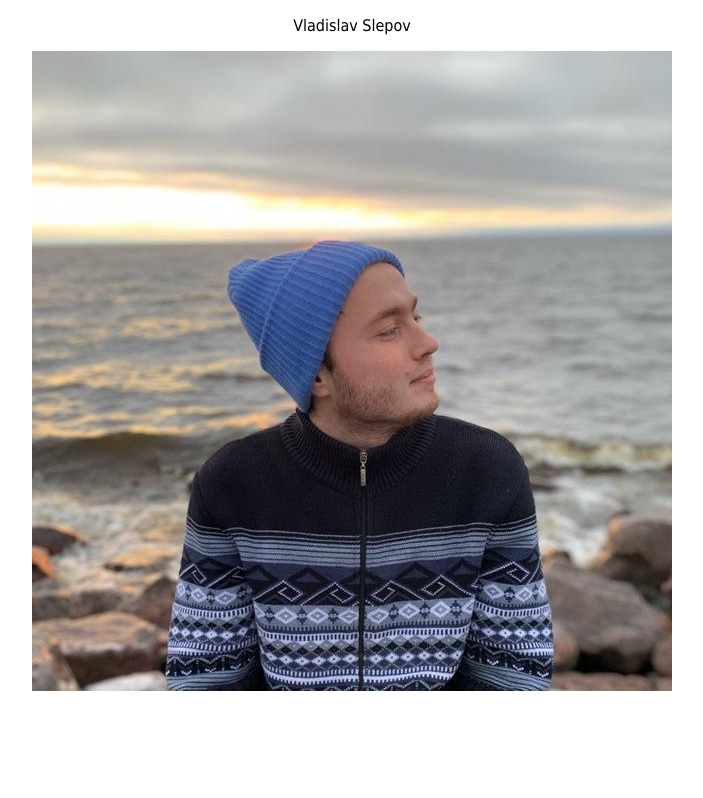
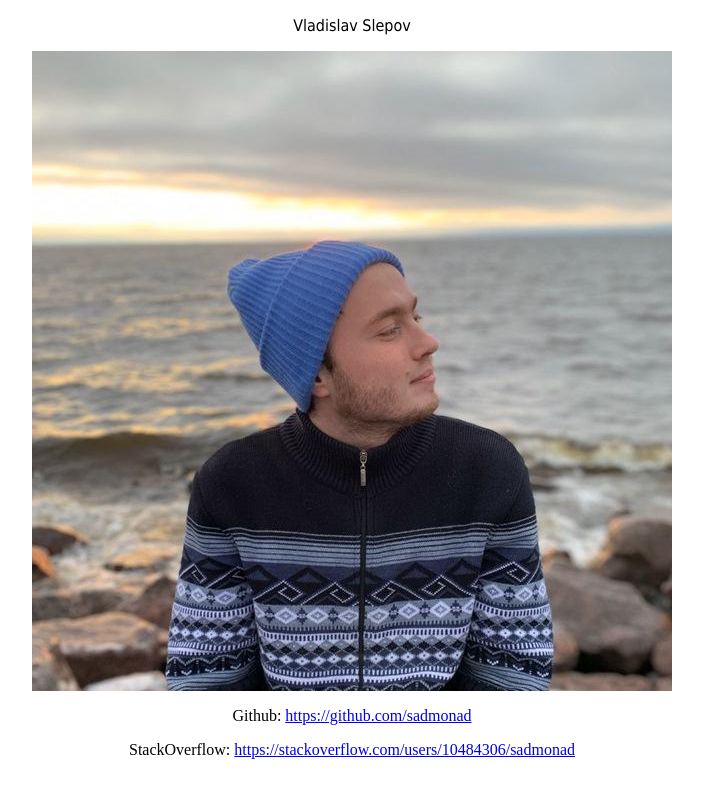
Before and after one commit to sadmonad/cv, a plain HTML site: page index.html in a window 1280 px wide. Shown: the whole page, without its empty margins (288-991 px from the left). Drawn offline with Linux system fonts and the light colour scheme.

Commit message:
Add github & SO links

```diff
--- a/index.html
+++ b/index.html
@@ -8,5 +8,7 @@
   <body>
       <center class="center"><p>Vladislav Slepov</p></center>
       <img src="avatar.jpg" class="center">
+      <center><p>Github: <a href="https://github.com/sadmonad">https://github.com/sadmonad</a></p>
+      <center><p>StackOverflow: <a href="https://stackoverflow.com/users/10484306/sadmonad">https://stackoverflow.com/users/10484306/sadmonad</a></p>
   </body>
 </html>
```
